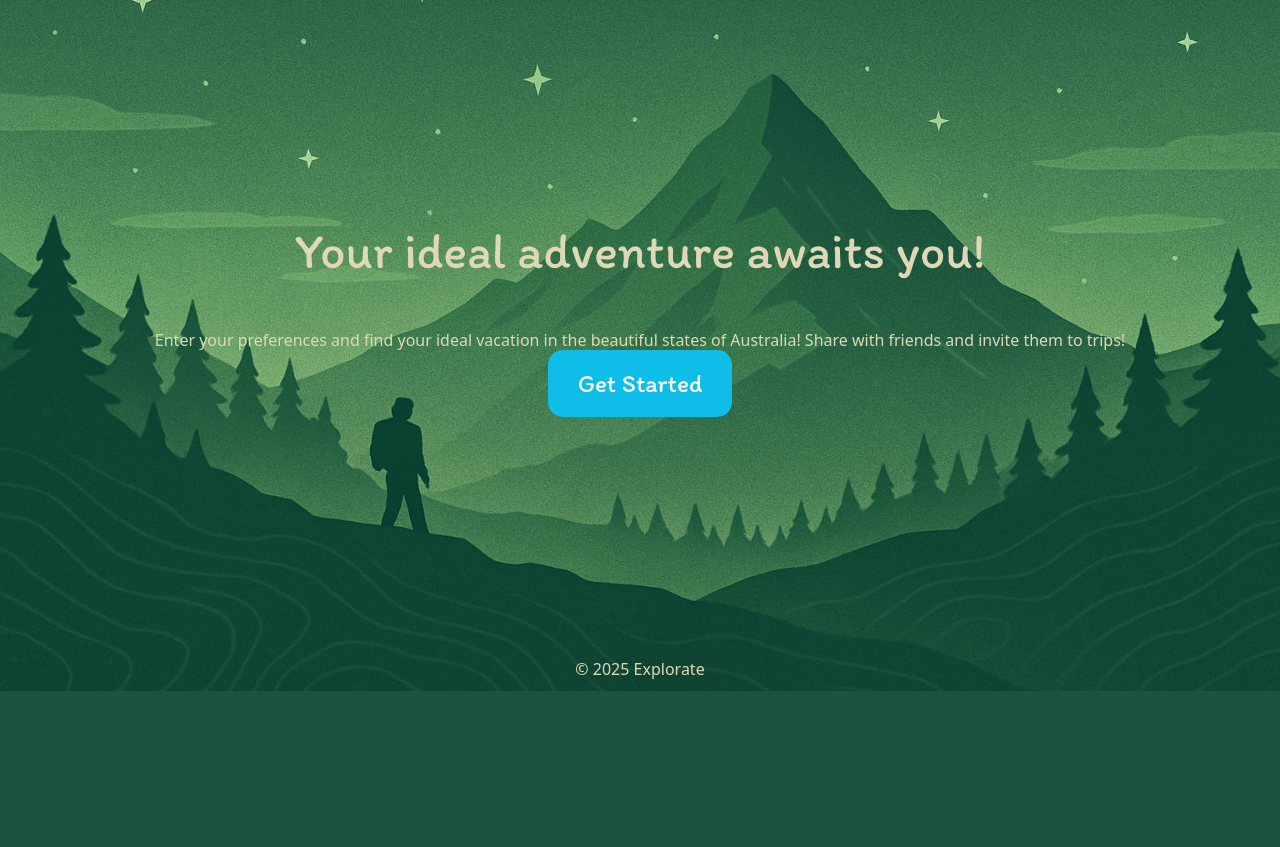
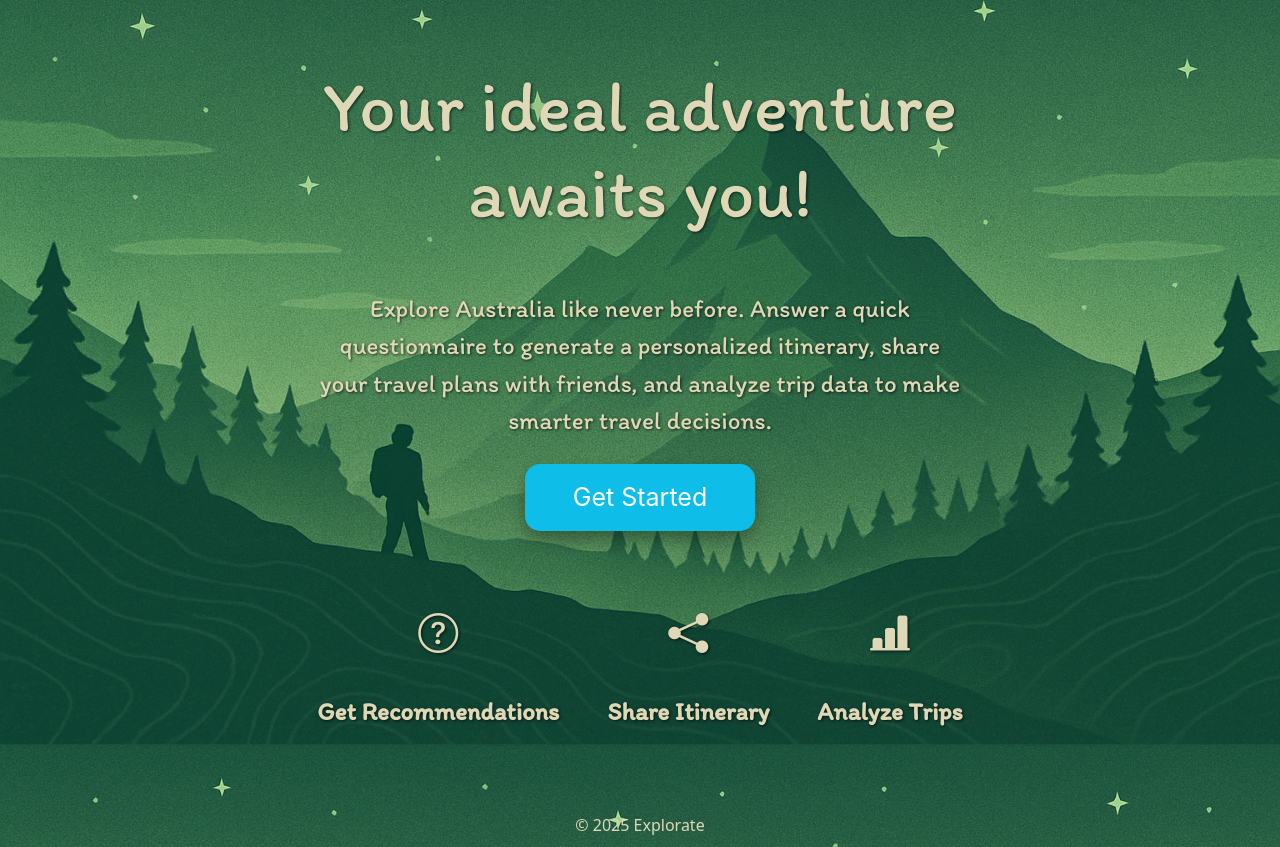
Before and after one commit to lou-chan03/CITS3403_Explorate_2025, a Flask app: page / in a window 1280 px wide. Shown: the part 109-956 px from the top of the page. Before the commit the page ends 800 px from the top, so only its background shows below. Run offline with Flask 3, Linux system fonts and the light colour scheme; some libraries are stand-ins or nearby versions.

Commit message:
Improve landing page layout, icons, and hover effects

```diff
--- a/Explorate/static/css/style.css
+++ b/Explorate/static/css/style.css
@@ -20,6 +20,7 @@
 
 .navbar a:hover {
     background-color: #73A640;
+    transform: scale(1.08);
 }
 
 /* Rectangle Container */
--- a/Explorate/static/css/styles.css
+++ b/Explorate/static/css/styles.css
@@ -112,8 +112,14 @@ body {
     font-size: 50px;
     margin-bottom: 50px;
 }
+
+.main-content p {
+    font-size: 25px;
+    margin-top: 30px
+}
+
 .main-content button {
-    font-family: 'Itim', sans-serif;
+    font-family: 'Inter', sans-serif;
     background-color: #0FBDE9;
     color: #fff;
     padding: 15px 30px;
@@ -121,13 +127,16 @@ body {
     border-radius: 15px;
     font-size: 25px;
     cursor: pointer;
-    transition: background-color 0.3s;
-    box-shadow: 0px 8px 16px 0 rgba(0, 0, 0, 0.5), 0 6px 20 px 0 rgba(0,0,0,0.5);
+    transition: all 0.3s ease;
+    box-shadow: 0 8px 16px rgba(0, 0, 0, 0.3);
+    transform: scale(1);
 }
 
 .main-content button:hover {
-    background-color: #45a049;
+    background-color: #73A640;
+    transform: scale(1.08);
 }
+
 .footer {
     text-align: center;
     color: #DFD8B6;
@@ -223,11 +232,6 @@ body {
     cursor: pointer;
 
 }
-
-
-
-
-
 
 .container_button {
     display: flex;
@@ -444,6 +448,7 @@ background-color: #25abd1; /* Your custom blue color */
 #sidebar a:hover {
     background-color: #0FBDE9;
     color: white;
+
 }
 
 /* Main content styling */
@@ -615,3 +620,23 @@ background-color: #25abd1; /* Your custom blue color */
   box-sizing: border-box; /* Include padding/borders in width */
   text-align: center;  /* Center the text inside */
 }
+
+.icon-bold {
+    font-size: 3.2rem;        /* Larger and more prominent */
+    font-weight: bold;
+}
+
+.text-bold {
+    font-weight: 600;       /* Bold the text under each icon */
+    font-size: 2.2rem;      /* Slightly larger text */
+}
+
+.icon-text-group {
+    color: #dfd8b6;
+    font-weight: bold;
+    font-size: 1.25rem;
+  }
+
+.icon-text-group i {
+    font-size: 2.5rem;
+  }
--- a/Explorate/templates/base.html
+++ b/Explorate/templates/base.html
@@ -61,16 +61,36 @@
 
 
     {% block content %}
-    <!-- Main Content -->
 
+    <section class="main-content container my-5 p-4" style="max-width: 700px; color: #dfd8b6; text-shadow: 1px 1px 3px rgba(0,0,0,0.7);">
+        <h1 class="mb-4 text-center" style="font-family: 'Itim'; font-size: 4.5rem; color: #dfd8b6;">Your ideal adventure awaits you!</h1>
 
-    <section class="main-content">
-        <h1>Your ideal adventure awaits you!</h1>
-        <h2> Enter your preferences and find your ideal vacation in the beautiful states of Australia! Share with friends and invite them to trips!</h2>
-        <button onclick="redirect()" id="loginPage">Get Started</button>
+        <p class="lead mb-4 text-center">
+            Explore Australia like never before. Answer a quick questionnaire to generate a personalized itinerary,
+            share your travel plans with friends, and analyze trip data to make smarter travel decisions.
+        </p>
+
+        <div class="text-center mb-4">
+            <button onclick="redirect()" id="loginPage" class="btn btn-success btn-lg px-5">Get Started</button>
+        </div>
+
+        <!-- Steps with big icons -->
+        <div class="d-flex justify-content-center gap-5 mt-5 icon-text-group">
+            <div class="text-center">
+                <i class="bi bi-question-circle"></i>
+                <p class="text-bold">Get Recommendations</p>
+            </div>
+            <div>
+                <i class="bi bi-share-fill icon-bold"></i>
+                <p class="text-bold">Share Itinerary</p>
+            </div>
+            <div>
+                <i class="bi bi-bar-chart-line-fill icon-bold"></i>
+                <p class="text-bold">Analyze Trips</p>
+            </div>
+        </div>
+
     </section>
-
-        <!-- The bobdy of the pages -->
 
 
     {% endblock %}
```
